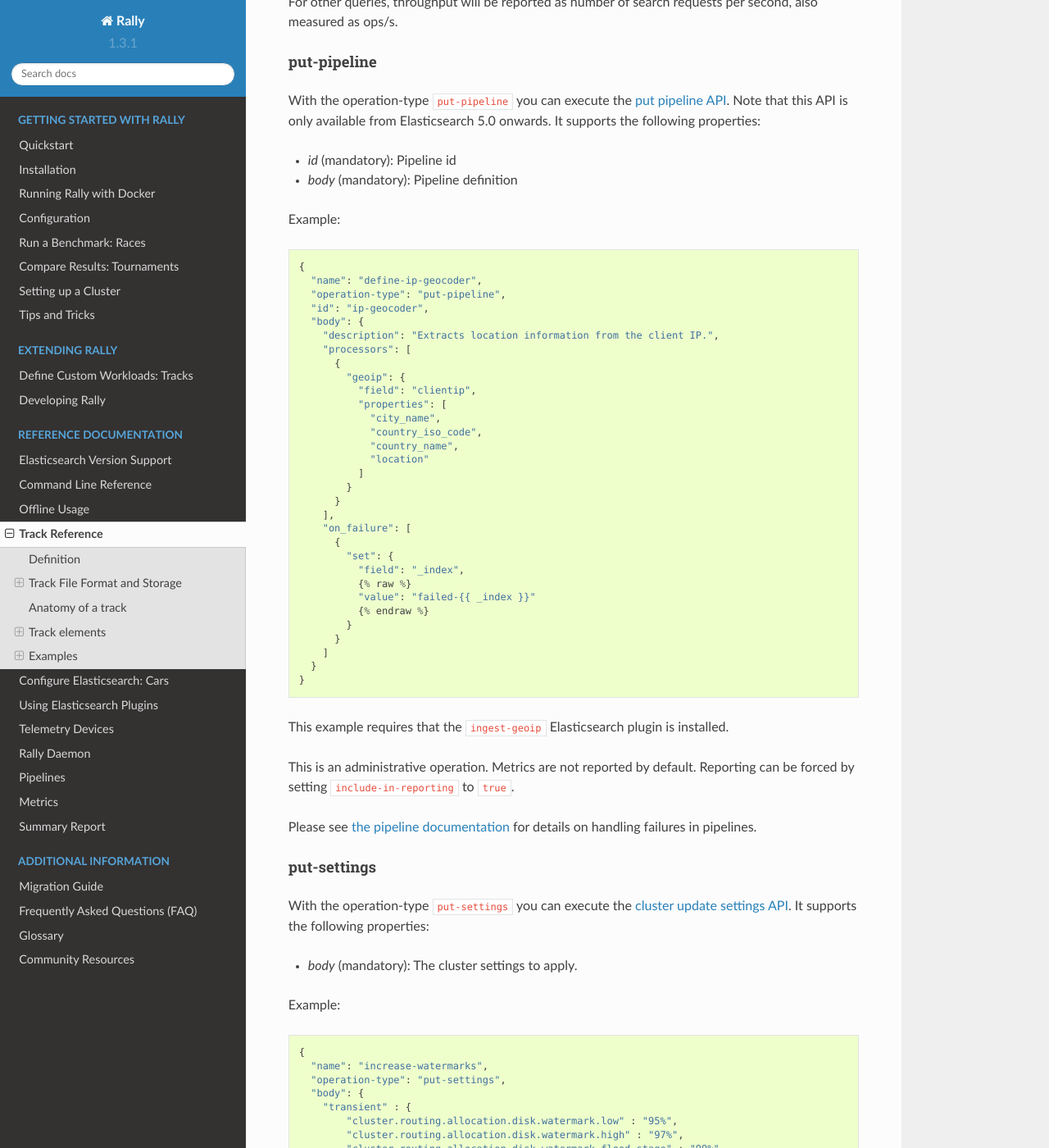
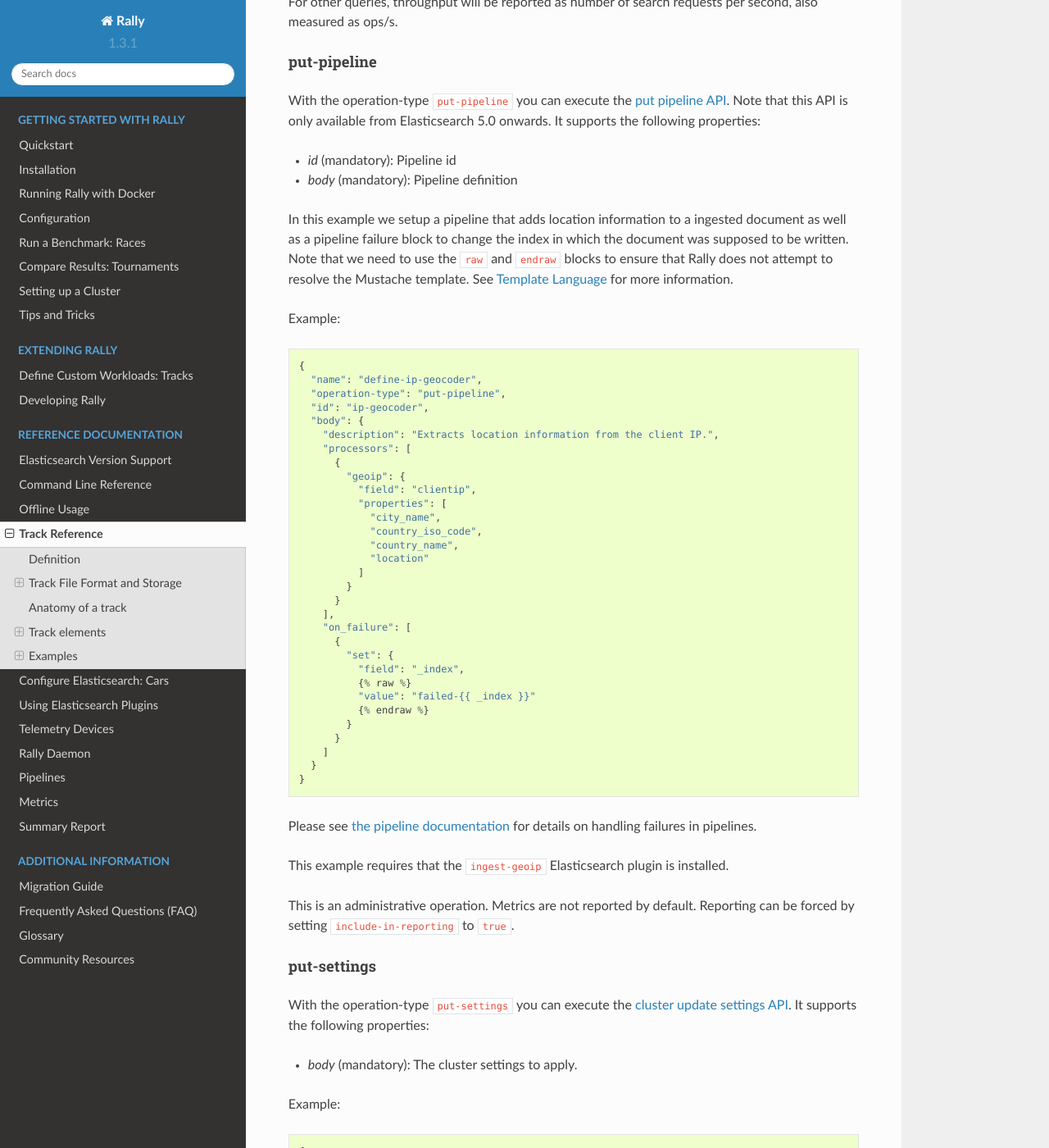
Before and after one commit to elastic/rally, a Sphinx documentation site: the page built from docs/track.rst, in a window 1280 px wide and 1400 px high, scrolled down 12573 px. Shown: the whole window at 82% size. Built offline with Sphinx 7.4.7 and the Read the Docs theme 2.0.0, drawn with Linux system fonts in a browser that asks for light colours.

Commit message:
updates from review

```diff
--- a/docs/adding_tracks.rst
+++ b/docs/adding_tracks.rst
@@ -621,12 +621,14 @@
 Advanced topics
 ---------------
 
+.. _template_language:
+
 Template Language
 ^^^^^^^^^^^^^^^^^
 
 Rally uses `Jinja2 <http://jinja.pocoo.org/docs/dev/>`_ as a template language so you can use Jinja2 expressions in track files.
 
-Elasticsearch utilizes Mustache formatting in a few places, notably in `search templates <https://www.elastic.co/guide/en/elasticsearch/reference/7.4/search-template.html>`_ and `Watcher templates <https://www.elastic.co/guide/en/elasticsearch/reference/7.4/actions-email.html>`_. If you are using Mustache in your Rally templates you must `escape them properly <https://jinja.palletsprojects.com/en/2.10.x/templates/#escaping>`_. See :ref:`put_pipeline` for an example.
+Elasticsearch utilizes Mustache formatting in a few places, notably in `search templates <https://www.elastic.co/guide/en/elasticsearch/reference/7.4/search-template.html>`_ and `Watcher templates <https://www.elastic.co/guide/en/elasticsearch/reference/7.4/actions-email.html>`_. If you are using Mustache in your Rally tracks you must `escape them properly <https://jinja.palletsprojects.com/en/2.10.x/templates/#escaping>`_. See :ref:`put_pipeline` for an example.
 
 Extensions
 """"""""""
--- a/docs/track.rst
+++ b/docs/track.rst
@@ -409,6 +409,8 @@
 * `id` (mandatory): Pipeline id
 * `body` (mandatory): Pipeline definition
 
+In this example we setup a pipeline that adds location information to a ingested document as well as a pipeline failure block to change the index in which the document was supposed to be written. Note that we need to use the ``raw`` and ``endraw`` blocks to ensure that Rally does not attempt to resolve the Mustache template. See :ref:`template_language` for more information.
+
 Example::
 
     {
@@ -443,11 +445,11 @@
       }
     }
 
+Please see `the pipeline documentation <https://www.elastic.co/guide/en/elasticsearch/reference/current/handling-failure-in-pipelines.html>`_ for details on handling failures in pipelines.
+
 This example requires that the ``ingest-geoip`` Elasticsearch plugin is installed.
 
 This is an administrative operation. Metrics are not reported by default. Reporting can be forced by setting ``include-in-reporting`` to ``true``.
-
-Please see `the pipeline documentation <https://www.elastic.co/guide/en/elasticsearch/reference/current/handling-failure-in-pipelines.html>`_ for details on handling failures in pipelines.
 
 put-settings
 ~~~~~~~~~~~~
```
